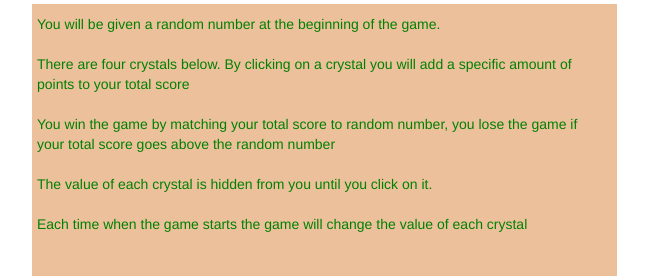
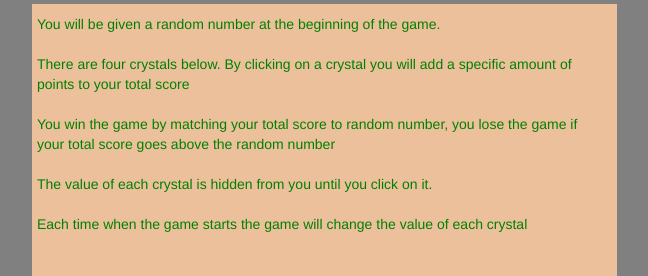
Before and after one commit to bernie1812/week-4-game, a plain HTML site: page index.html in a window 1280 px wide. Shown: the part 69-345 px from the top of the page, without its empty margins (23-671 px from the left). Drawn offline with nearby package versions, Linux system fonts and the light colour scheme.

Commit message:
updated java and css

```diff
--- a/assets/css/style.css
+++ b/assets/css/style.css
@@ -1,5 +1,6 @@
 body {
-	background-image: url("week-4-game/assets/images/background.jpeg");
+	background: gray;
+	margin: auto 0;
 }
 
 
```
